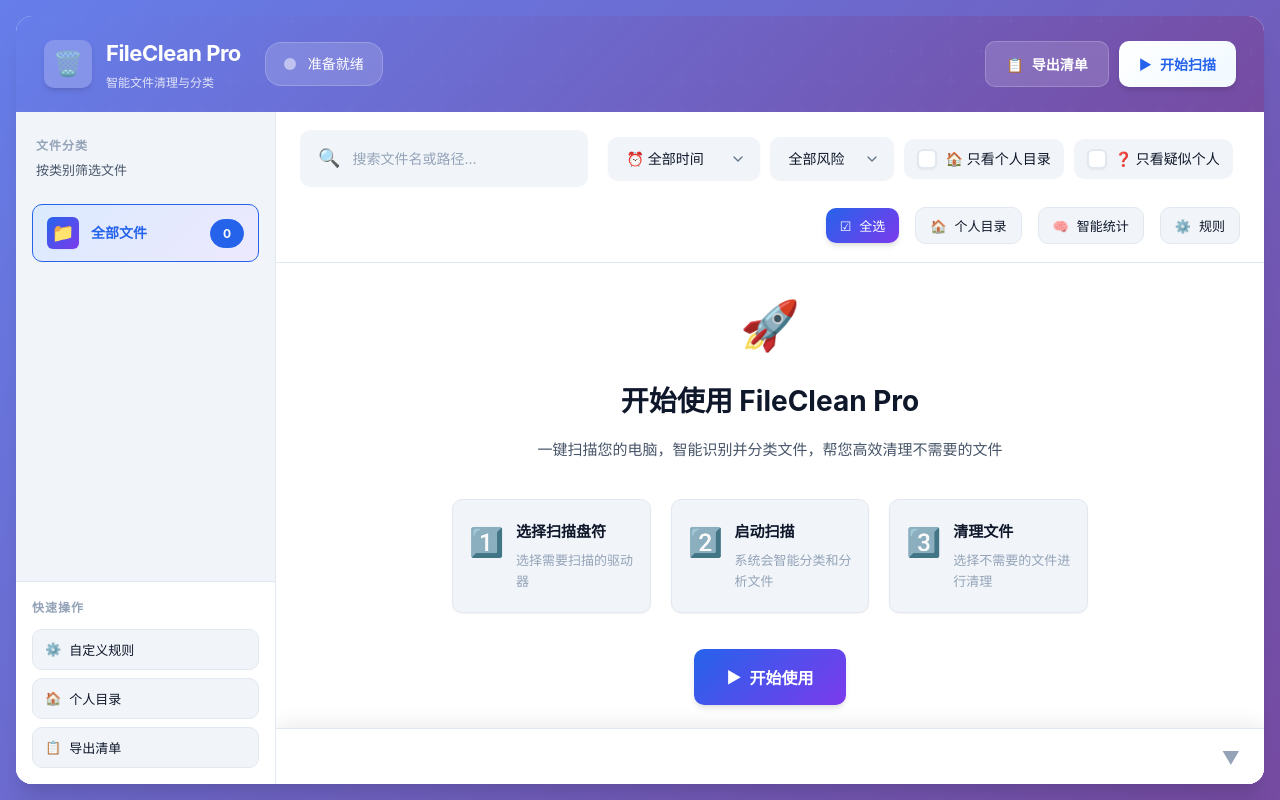
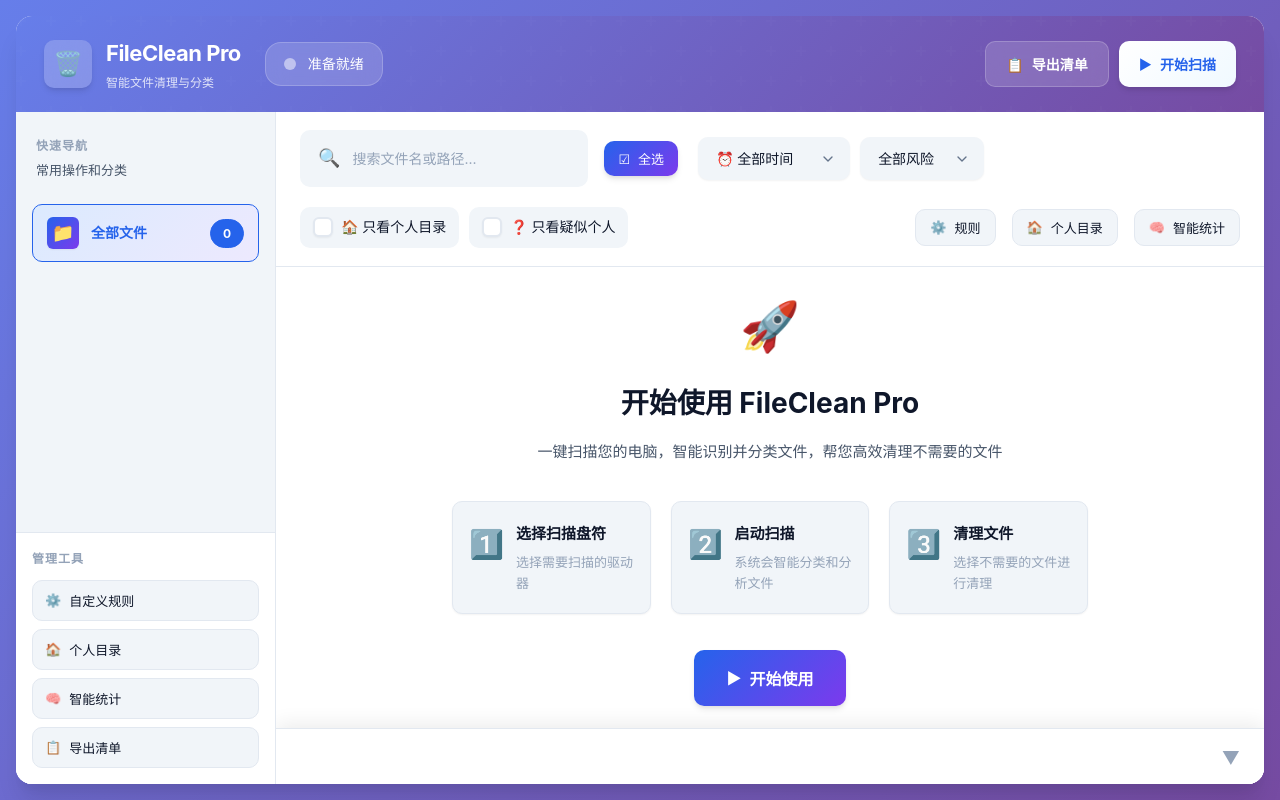
Before and after one commit to baichal/qingli, a Flask app: page / in a window 1280 px wide. Run offline with Flask 3, Linux system fonts and the light colour scheme; data that the repository does not hold is empty.

Commit message:
feat: Continue Project Development
Co-authored-by: traeagent <traeagent@users.noreply.github.com>

```diff
--- a/rules_custom.json
+++ b/rules_custom.json
@@ -3,7 +3,7 @@
   "rules": [
     {
       "id": "132e5ac1-f29a-40fc-92e6-fab4bedd393c",
-      "name": "视频",
+      "name": "视频视频文文件视频文件",
       "icon": "🎞",
       "risk": "low",
       "color": "#52c41a",
@@ -17,7 +17,7 @@
         }
       ],
       "created_at": "2026-04-15 10:30:19",
-      "updated_at": "2026-04-15 16:39:06"
+      "updated_at": "2026-04-22 02:26:59"
     },
     {
       "id": "7978966e-9770-4c6e-818f-9e26958186aa",
--- a/templates/index.html
+++ b/templates/index.html
@@ -1523,8 +1523,8 @@
       <!-- Sidebar -->
       <div class="sidebar">
         <div class="sidebar-header">
-          <div class="sidebar-title">文件分类</div>
-          <div class="sidebar-subtitle">按类别筛选文件</div>
+          <div class="sidebar-title">快速导航</div>
+          <div class="sidebar-subtitle">常用操作和分类</div>
         </div>
         <div class="sidebar-nav" id="sidebarList">
           <div class="sidebar-item active" data-key="all" onclick="filterCategory('all', this)">
@@ -1534,7 +1534,7 @@
           </div>
         </div>
         <div class="sidebar-footer">
-          <div class="sidebar-footer-title">快速操作</div>
+          <div class="sidebar-footer-title">管理工具</div>
           <div class="sidebar-quick-actions">
             <button class="sidebar-quick-action" onclick="openRuleManager()">
               <span>⚙️</span>
@@ -1544,6 +1544,10 @@
               <span>🏠</span>
               <span>个人目录</span>
             </button>
+            <button class="sidebar-quick-action" onclick="openSmartStats()">
+              <span>🧠</span>
+              <span>智能统计</span>
+            </button>
             <button class="sidebar-quick-action" onclick="openExportModal()">
               <span>📋</span>
               <span>导出清单</span>
@@ -1556,13 +1560,19 @@
       <div class="content-area">
         <!-- Toolbar -->
         <div class="toolbar">
+          <!-- 搜索和基本操作 -->
           <div class="toolbar-section">
             <div class="search-box">
               <span>🔍</span>
               <input type="text" id="searchInput" placeholder="搜索文件名或路径..." oninput="debounceSearch(this.value)">
             </div>
+            <button class="btn btn-sm btn-primary" onclick="toggleSelectAll()" style="background: linear-gradient(135deg, var(--accent-blue) 0%, var(--accent-purple) 100%); color: white;">
+              <span>☑</span>
+              <span>全选</span>
+            </button>
           </div>
 
+          <!-- 时间和风险筛选 -->
           <div class="toolbar-section">
             <div class="filter-group">
               <select class="filter-select" id="timeRangeFilter" onchange="applyFilters(); toggleCustomDateInputs();">
@@ -1586,7 +1596,12 @@
                 <option value="medium">🟡 中风险</option>
                 <option value="low">🟢 低风险</option>
               </select>
-
+            </div>
+          </div>
+
+          <!-- 高级筛选和管理功能 -->
+          <div class="toolbar-section">
+            <div class="filter-group">
               <label class="filter-checkbox">
                 <input type="checkbox" id="personalOnly" onchange="applyFilters();">
                 <span>🏠 只看个人目录</span>
@@ -1599,10 +1614,11 @@
             </div>
           </div>
 
+          <!-- 管理工具 -->
           <div class="toolbar-section actions-section">
-            <button class="btn btn-sm btn-primary" onclick="toggleSelectAll()" style="background: linear-gradient(135deg, var(--accent-blue) 0%, var(--accent-purple) 100%); color: white;">
-              <span>☑</span>
-              <span>全选</span>
+            <button class="btn btn-sm" onclick="openRuleManager()" style="background: var(--bg-tertiary); color: var(--text-primary); border: 1px solid var(--border);">
+              <span>⚙️</span>
+              <span>规则</span>
             </button>
             <button class="btn btn-sm" onclick="openPersonalDirManager()" style="background: var(--bg-tertiary); color: var(--text-primary); border: 1px solid var(--border);">
               <span>🏠</span>
@@ -1612,10 +1628,6 @@
               <span>🧠</span>
               <span>智能统计</span>
             </button>
-            <button class="btn btn-sm" onclick="openRuleManager()" style="background: var(--bg-tertiary); color: var(--text-primary); border: 1px solid var(--border);">
-              <span>⚙️</span>
-              <span>规则</span>
-            </button>
           </div>
         </div>
 
@@ -1626,6 +1638,10 @@
             <span id="selCount">已选择 0 个文件</span>
           </div>
           <div class="selection-actions">
+            <button class="btn btn-sm btn-primary" onclick="markSelectedDirsAsPersonal()" style="background: linear-gradient(135deg, var(--accent-green) 0%, var(--accent-blue) 100%); color: white;">
+              <span>🧠</span>
+              <span>标记为个人目录</span>
+            </button>
             <button class="btn btn-sm btn-warning" onclick="deleteSelected('trash')">
               <span>📦</span>
               <span>移入回收站</span>
@@ -1633,10 +1649,6 @@
             <button class="btn btn-sm btn-danger" onclick="deleteSelected('permanent')">
               <span>🗑️</span>
               <span>永久删除</span>
-            </button>
-            <button class="btn btn-sm btn-primary" onclick="markSelectedDirsAsPersonal()" style="background: linear-gradient(135deg, var(--accent-green) 0%, var(--accent-blue) 100%); color: white;">
-              <span>🧠</span>
-              <span>标记为个人目录</span>
             </button>
             <button class="btn btn-sm" onclick="clearSelection()" style="background: var(--bg-secondary); color: var(--text-secondary); border: 1px solid var(--border);">
               <span>✕</span>
@@ -1717,12 +1729,12 @@
                       }
                     </style>
                   </th>
-                  <th>文件名</th>
-                  <th style="width: 130px;">分类</th>
-                  <th style="width: 110px;">风险</th>
-                  <th style="width: 110px;">大小</th>
-                  <th style="width: 170px;">修改时间</th>
-                  <th style="width: 110px;">操作</th>
+                  <th style="width: 40%;">文件名</th>
+                  <th style="width: 120px;">分类</th>
+                  <th style="width: 90px;">风险</th>
+                  <th style="width: 100px;">大小</th>
+                  <th style="width: 160px;">修改时间</th>
+                  <th style="width: 100px;">操作</th>
                 </tr>
               </thead>
               <tbody id="fileTableBody"></tbody>
@@ -2933,7 +2945,10 @@
   }
 }
 
+let currentRuleId = null;
+
 async function openRuleEditor(ruleId) {
+  currentRuleId = ruleId;
   const modal = document.getElementById('ruleEditorModal');
   const title = document.getElementById('editorTitle');
   if (ruleId === null) {
@@ -2965,9 +2980,14 @@
         rule.conditions.forEach(cond => {
           addCondition(cond);
         });
+      } else {
+        showToast('加载规则失败', 'error');
+        closeRuleEditor();
       }
     } catch (e) {
       console.error('加载规则失败', e);
+      showToast('加载规则失败', 'error');
+      closeRuleEditor();
     }
   }
   modal.style.display = 'flex';
@@ -2975,6 +2995,7 @@
 
 function closeRuleEditor() {
   document.getElementById('ruleEditorModal').style.display = 'none';
+  currentRuleId = null;
 }
 
 function addCondition(condition = null) {
@@ -3039,12 +3060,23 @@
     conditions
   };
   try {
-    const res = await fetch('/api/custom_rules', {
-      method: 'POST',
-      headers: { 'Content-Type': 'application/json' },
-      body: JSON.stringify(rule),
-    });
-    const data = await res.json();
+    let res, data;
+    if (currentRuleId === null) {
+      // 新增规则
+      res = await fetch('/api/custom_rules', {
+        method: 'POST',
+        headers: { 'Content-Type': 'application/json' },
+        body: JSON.stringify(rule),
+      });
+    } else {
+      // 编辑规则
+      res = await fetch(`/api/custom_rules/${currentRuleId}`, {
+        method: 'PUT',
+        headers: { 'Content-Type': 'application/json' },
+        body: JSON.stringify(rule),
+      });
+    }
+    data = await res.json();
     if (data.success) {
       showToast('规则保存成功', 'success');
       closeRuleEditor();
@@ -3053,6 +3085,7 @@
       showEditorError(data.errors ? data.errors.join(', ') : '保存失败');
     }
   } catch (e) {
+    console.error('保存规则失败', e);
     showEditorError('保存失败');
   }
 }
```
